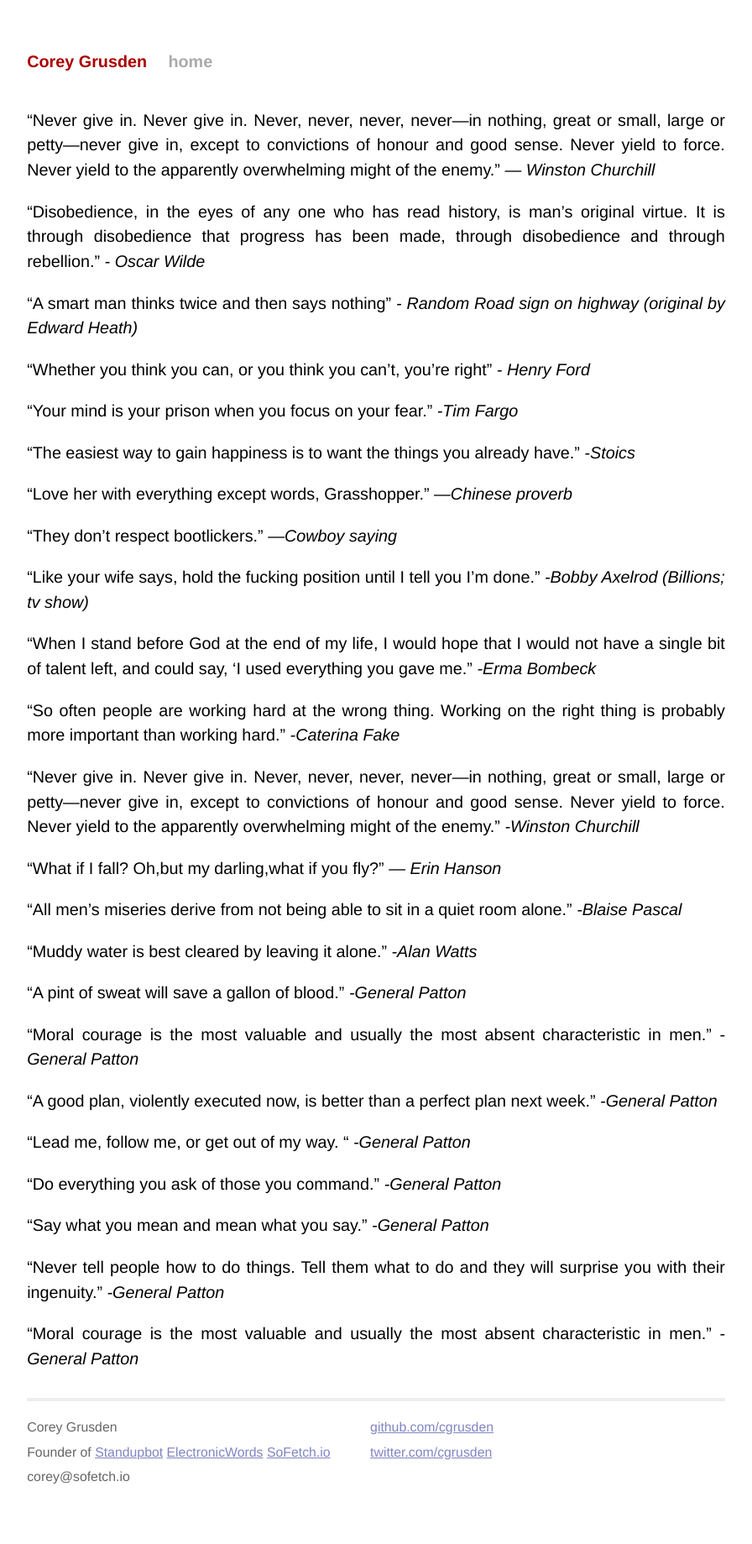
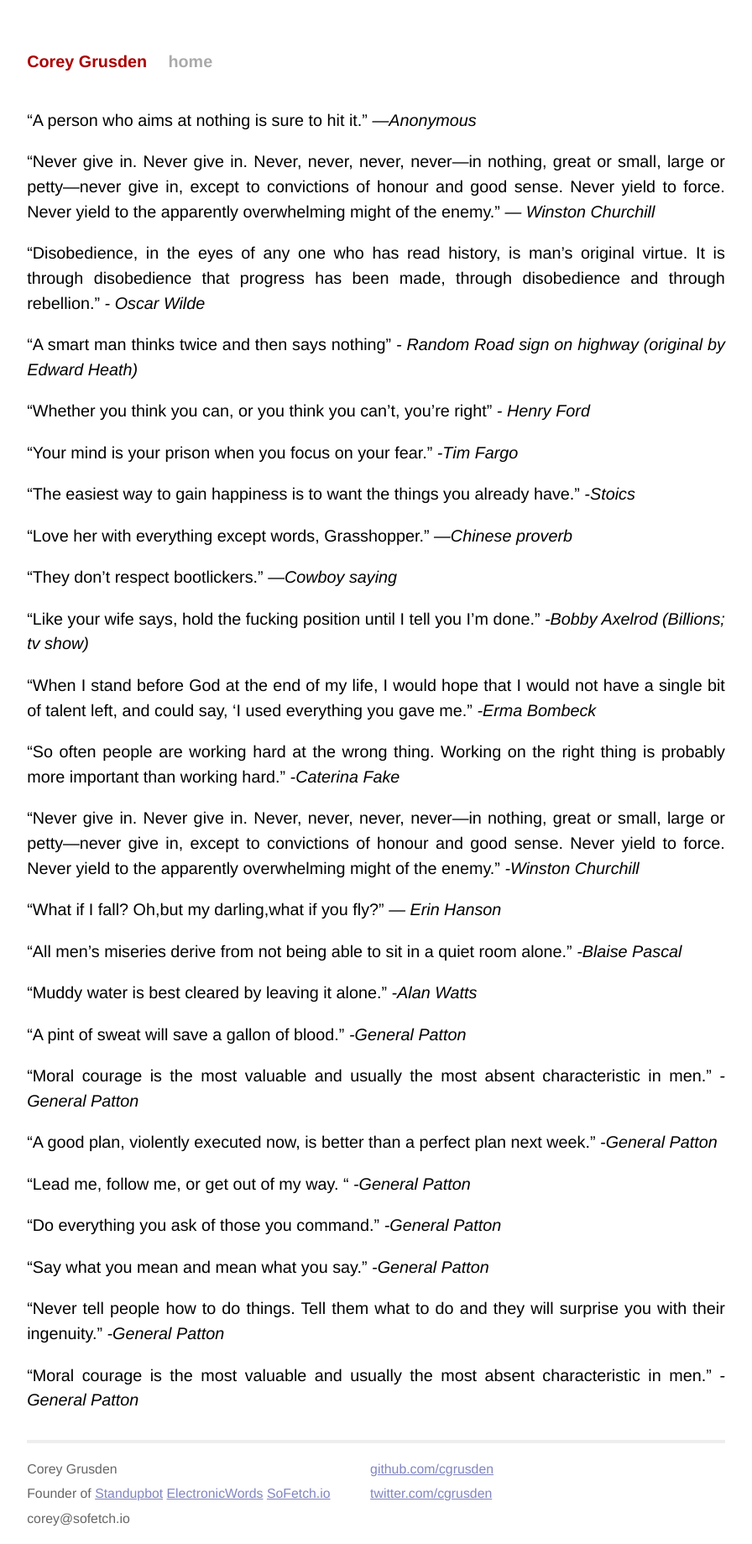
Before and after one commit to cgrusden/cgrusden.github.io, a Jekyll site: the page built from quotes.md, in a window 1280 px wide. Shown: the whole page at 84% size, without its empty margins (192-1088 px from the left). Built offline with Jekyll 4.4.1, drawn with Linux system fonts in a browser that asks for light colours; our own code applies the rules of GitHub Pages for plain Markdown files; before the commit the page ends 1790 px from its top, so only the background shows below that.

Commit message:
UPdate quote

```diff
--- a/quotes.md
+++ b/quotes.md
@@ -1,6 +1,8 @@
 ---
 title: "Quotes I live by"
 ---
+
+“A person who aims at nothing is sure to hit it.” _—Anonymous_
 
 “Never give in. Never give in. Never, never, never, never—in nothing, great or small, large or petty—never give in, except to convictions of honour and good sense. Never yield to force. Never yield to the apparently overwhelming might of the enemy.” _― Winston Churchill_
 
```
